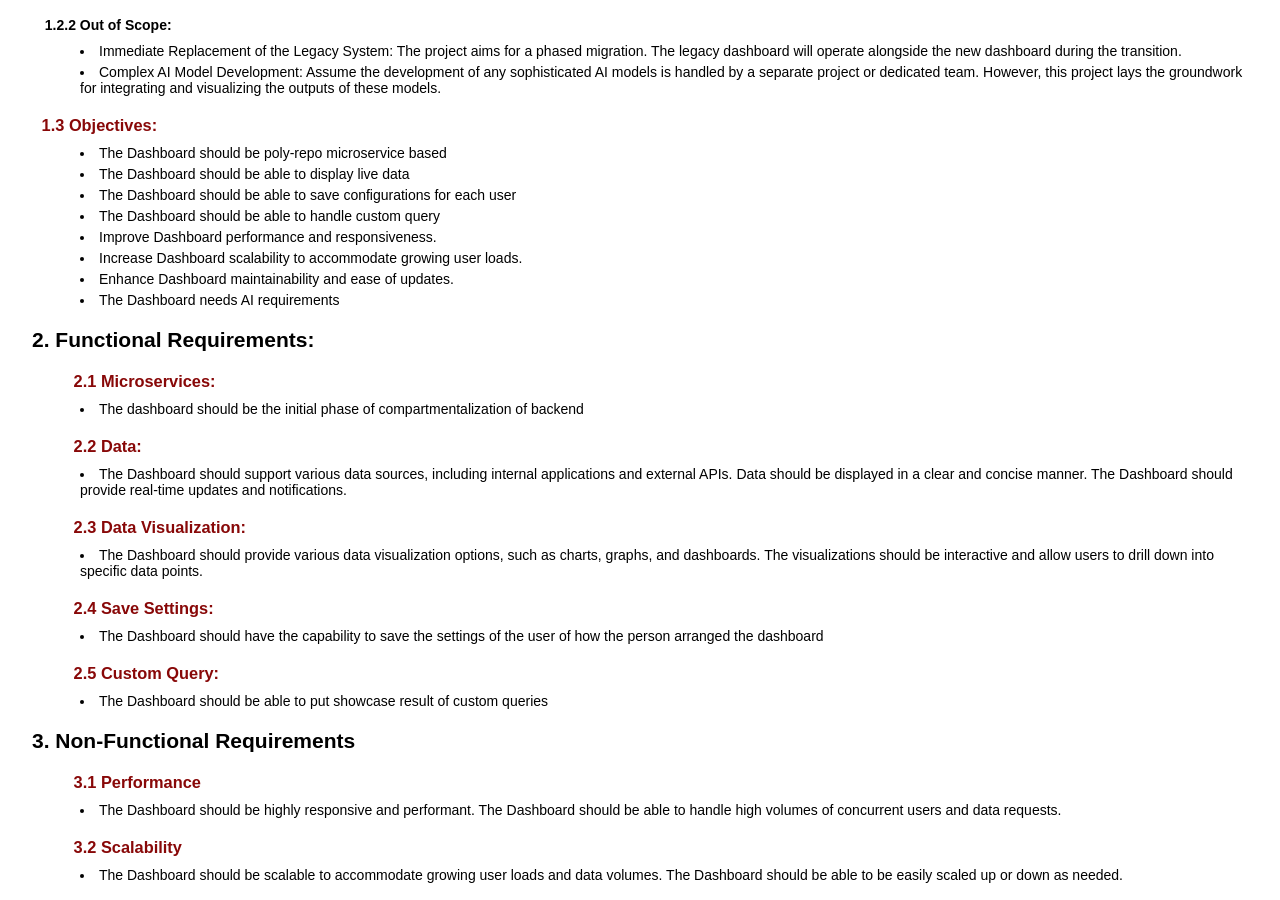
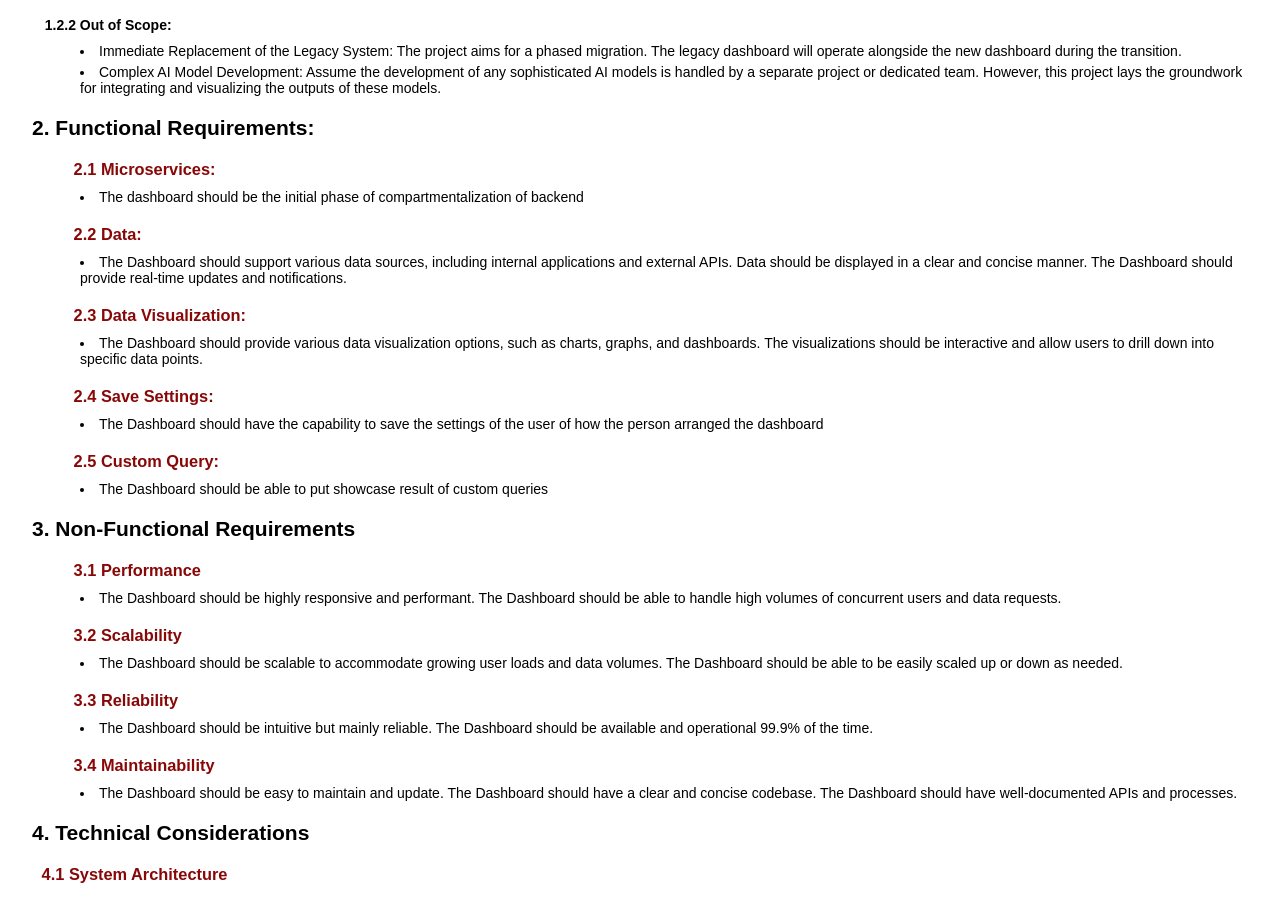
Before and after one commit to Manas-Zongo-FE/BRD, a plain HTML site: page index.html in a window 1280 px wide. Shown: the part 877-1777 px from the top of the page. Drawn offline with Linux system fonts and the light colour scheme.

Commit message:
lil edits

```diff
--- a/index.html
+++ b/index.html
@@ -139,17 +139,6 @@
             visualizing the outputs of these models.</li>
     </div>
 
-    <h3>1.3 Objectives:</h3>
-    <div class="inner-div">
-        <li>The Dashboard should be poly-repo microservice based</li>
-        <li>The Dashboard should be able to display live data</li>
-        <li>The Dashboard should be able to save configurations for each user</li>
-        <li>The Dashboard should be able to handle custom query</li>
-        <li>Improve Dashboard performance and responsiveness.</li>
-        <li>Increase Dashboard scalability to accommodate growing user loads.</li>
-        <li>Enhance Dashboard maintainability and ease of updates.</li>
-        <li>The Dashboard needs AI requirements</li>
-    </div>
 
     <h2>2. Functional Requirements:</h2>
     <div class="inner-div">
```
